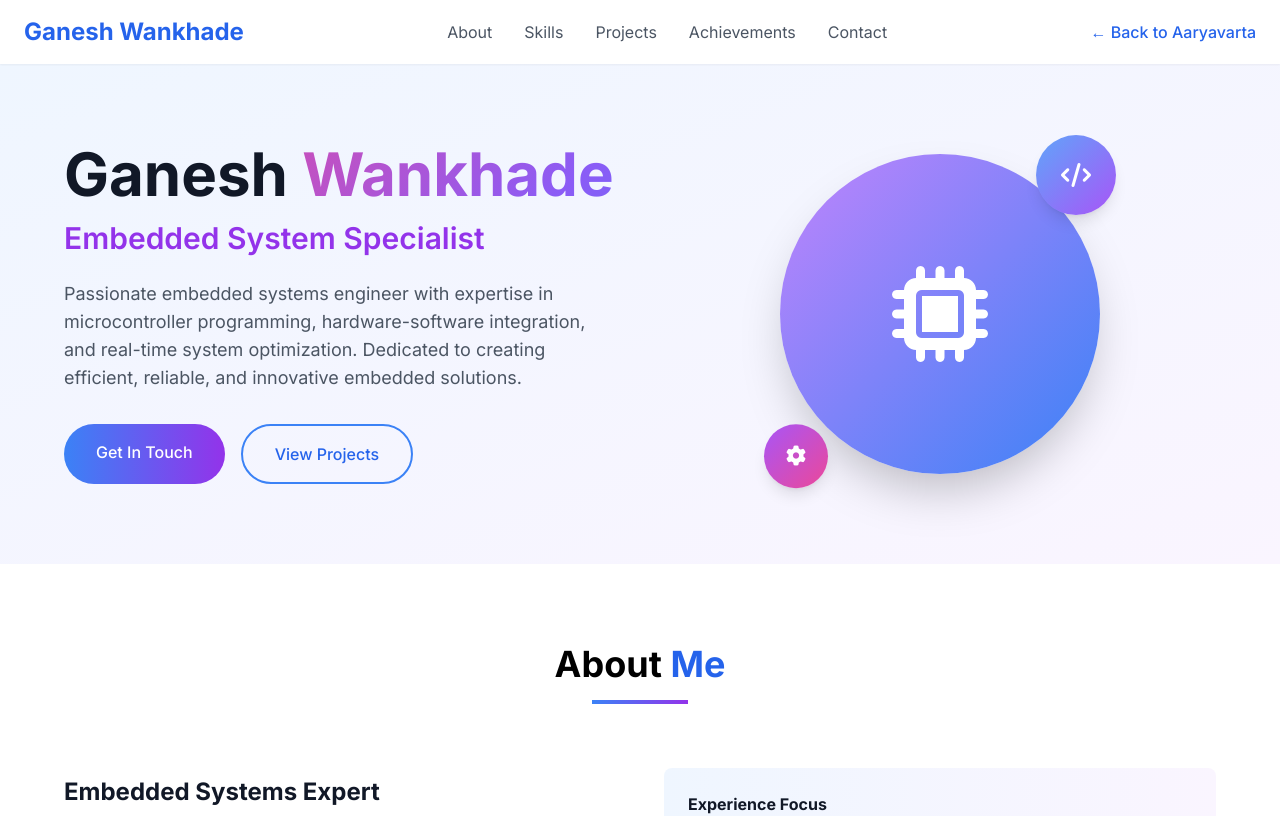
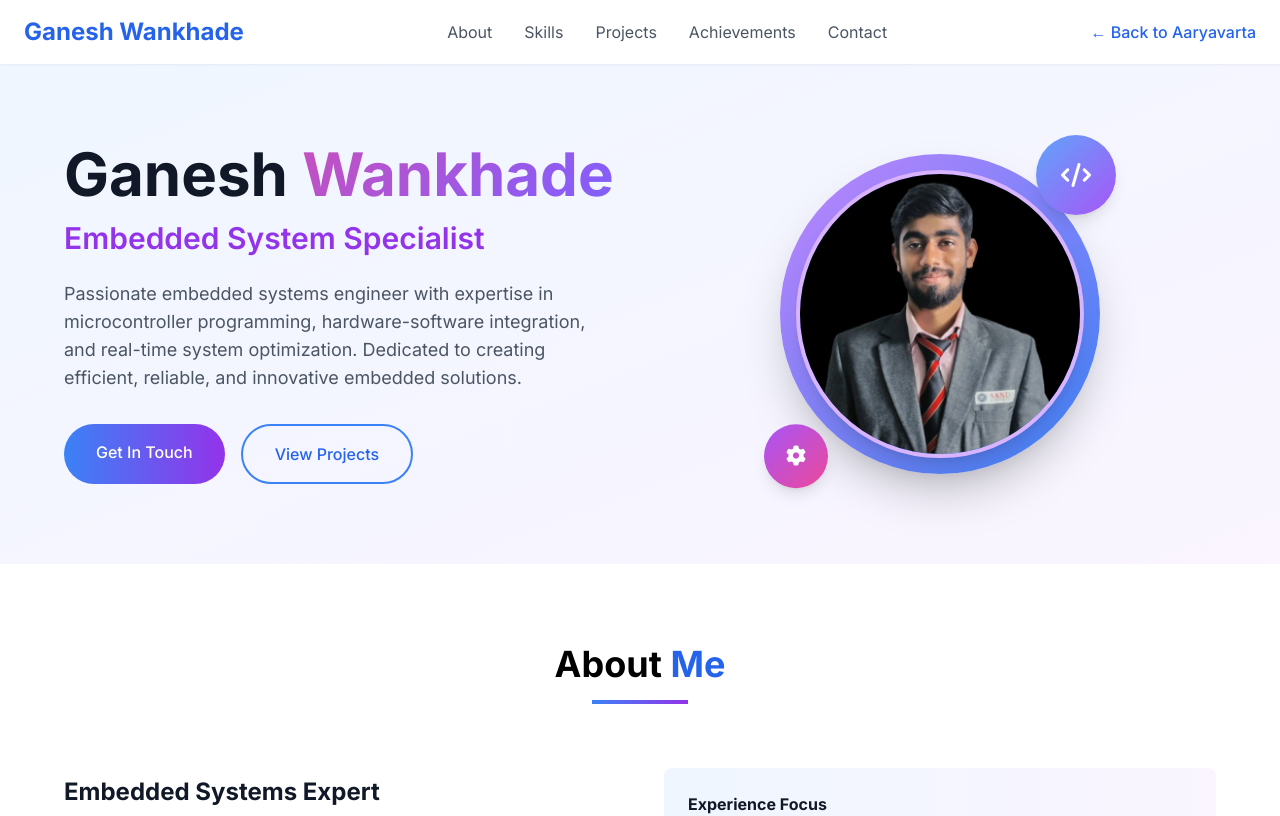
Before and after one commit to mayurpatil-dev/aaryavarta-portfolio, a Next.js app: page /portfolio/ganesh in a window 1280 px wide. Shown: the top 816 px of the page. Built offline with nearby package versions, Linux system fonts and the light colour scheme.

Commit message:
Cursor AI update: add ganesh.jpg as Ganesh's profile image on main and portfolio pages

```diff
--- a/src/app/page.jsx
+++ b/src/app/page.jsx
@@ -500,9 +500,11 @@ function MainComponent() {
               style={{ animationDelay: "0.5s" }}
             >
               <div className="mb-4 md:mb-6">
-                <div className="w-20 h-20 md:w-24 md:h-24 rounded-full bg-gradient-to-br from-purple-400 to-blue-500 flex items-center justify-center border-4 border-purple-200 mx-auto group-hover:border-purple-400 transition-all duration-300 group-hover:scale-110">
-                  <i className="fas fa-user text-2xl md:text-3xl text-white"></i>
-                </div>
+                <img
+                  src="/ganesh.jpg"
+                  alt="Ganesh Wankhade"
+                  className="w-20 h-20 md:w-24 md:h-24 rounded-full object-cover border-4 border-purple-200 mx-auto group-hover:border-purple-400 transition-all duration-300 group-hover:scale-110"
+                />
               </div>
               <div>
                 <h3 className="text-lg md:text-xl font-bold mb-2 text-gray-900 group-hover:text-purple-600 transition-colors duration-300">
--- a/src/app/portfolio/ganesh/page.jsx
+++ b/src/app/portfolio/ganesh/page.jsx
@@ -184,7 +184,11 @@ function MainComponent() {
             >
               <div className="relative">
                 <div className="w-64 h-64 md:w-80 md:h-80 rounded-full bg-gradient-to-br from-purple-400 to-blue-500 flex items-center justify-center shadow-2xl hover:scale-105 transition-transform duration-500">
-                  <i className="fas fa-microchip text-6xl md:text-8xl text-white"></i>
+                  <img
+                    src="/ganesh.jpg"
+                    alt="Ganesh Wankhade"
+                    className="w-60 h-60 md:w-72 md:h-72 rounded-full object-cover border-4 border-purple-300 shadow-xl"
+                  />
                 </div>
                 <div className="absolute -top-4 -right-4 w-16 h-16 md:w-20 md:h-20 bg-gradient-to-br from-blue-400 to-purple-500 rounded-full flex items-center justify-center shadow-lg animate-bounce-slow">
                   <i className="fas fa-code text-xl md:text-2xl text-white"></i>
```
Also changed, not shown: public/ganesh.jpg (added), public/yash.jpg (added).
